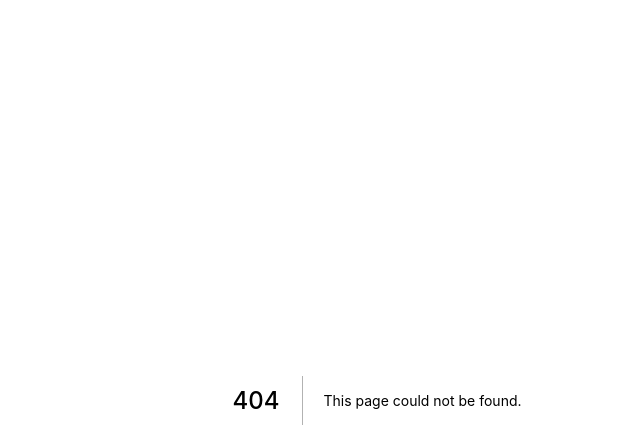
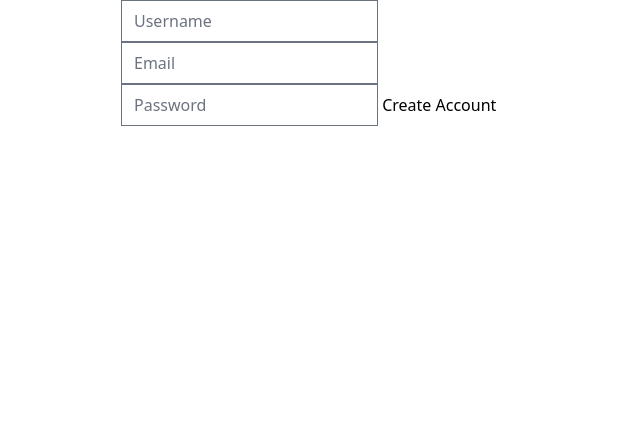
Before and after one commit to yeongminChae/NextJs-Deep-Studying, a Next.js app in the folder carrot-market/: page /vanilla-forms in a window 1280 px wide. Before the commit this address had no page. Shown: the top 448 px of the page, without its empty margins (263-903 px from the left). Built offline with nearby package versions, Linux system fonts and the light colour scheme.

Commit message:
chapter 7 : React Hook Form -> Making forms alone

```diff
--- a/carrot-market/package.json
+++ b/carrot-market/package.json
@@ -12,7 +12,8 @@
     "@prisma/client": "^4.2.1",
     "next": "12.2.3",
     "react": "18.2.0",
-    "react-dom": "18.2.0"
+    "react-dom": "18.2.0",
+    "react-hook-form": "^7.34.1"
   },
   "devDependencies": {
     "@tailwindcss/forms": "^0.5.2",
--- /dev/null
+++ b/carrot-market/pages/vanilla-forms.tsx
@@ -0,0 +1,65 @@
+import { useState } from "react";
+export default function Forms() {
+  const [username, setUsername] = useState("");
+  const [email, setEmail] = useState("");
+  const [password, setPassword] = useState("");
+  const [formErrors, setFormErrors] = useState("");
+  const [emailError, setEmailError] = useState("");
+  const onUsernameChange = (event: React.SyntheticEvent<HTMLInputElement>) => {
+    const {
+      currentTarget: { value },
+    } = event;
+    setUsername(value);
+  };
+  const onEmailChange = (event: React.SyntheticEvent<HTMLInputElement>) => {
+    const {
+      currentTarget: { value },
+    } = event;
+    setEmailError("");
+    setEmail(value);
+  };
+  const onPasswordChange = (event: React.SyntheticEvent<HTMLInputElement>) => {
+    const {
+      currentTarget: { value },
+    } = event;
+    setPassword(value);
+  };
+  const onSubmit = (event: React.SyntheticEvent<HTMLFormElement>) => {
+    event.preventDefault();
+    if (username === "" || email === "" || password === "") {
+      setFormErrors("All fields are required");
+    }
+    if (!email.includes("@")) {
+      setEmailError("email is required");
+    }
+  };
+  return (
+    <form onSubmit={onSubmit}>
+      {" "}
+      <input
+        value={username}
+        onChange={onUsernameChange}
+        type="text"
+        placeholder="Username"
+        required
+        minLength={5}
+      />{" "}
+      <input
+        value={email}
+        onChange={onEmailChange}
+        type="email"
+        placeholder="Email"
+        required
+      />{" "}
+      {emailError}{" "}
+      <input
+        value={password}
+        onChange={onPasswordChange}
+        type="password"
+        placeholder="Password"
+        required
+      />{" "}
+      <input type="submit" value="Create Account" />{" "}
+    </form>
+  );
+}
```
Also changed, not shown: 2 other files (tests, documents, lock files or other folders).
